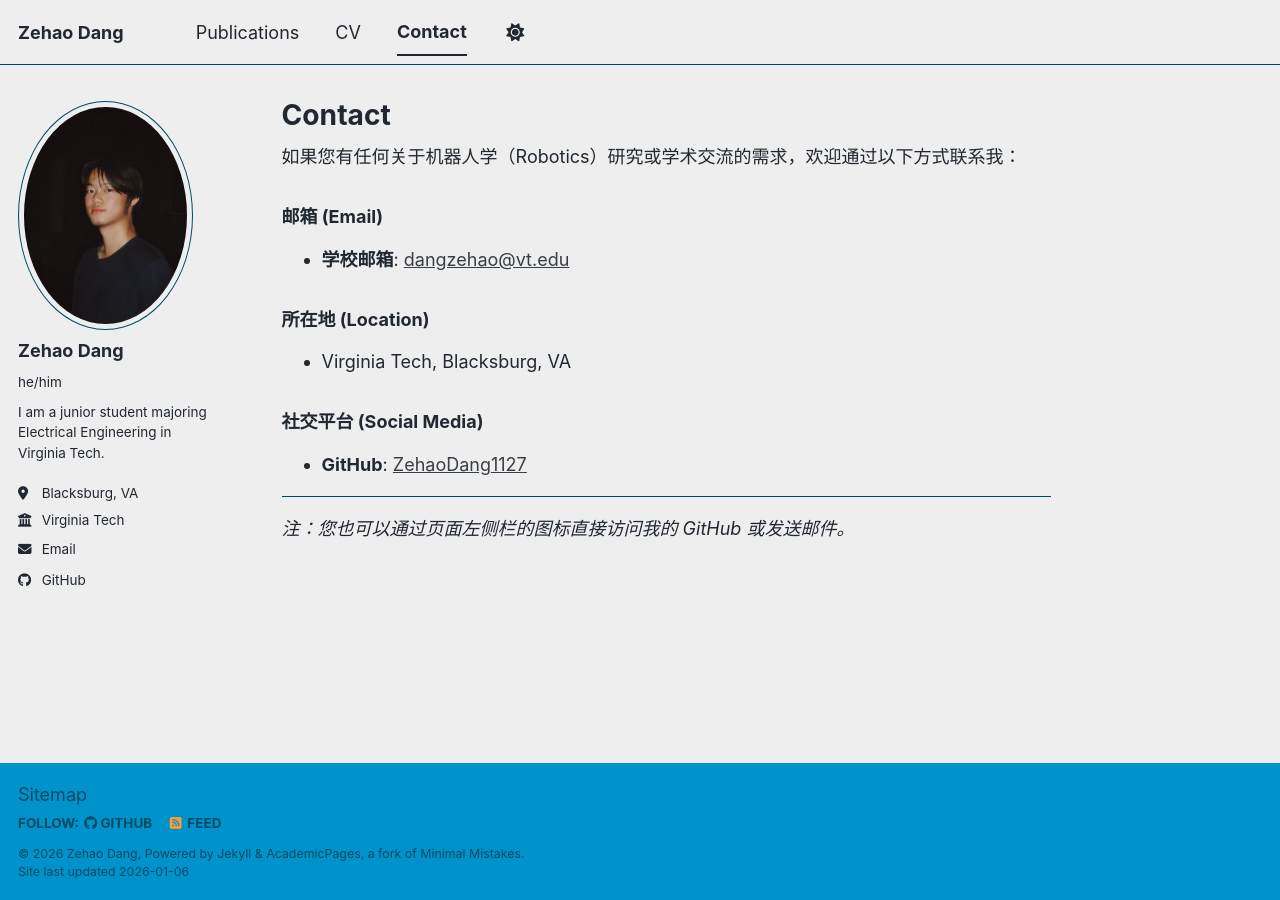
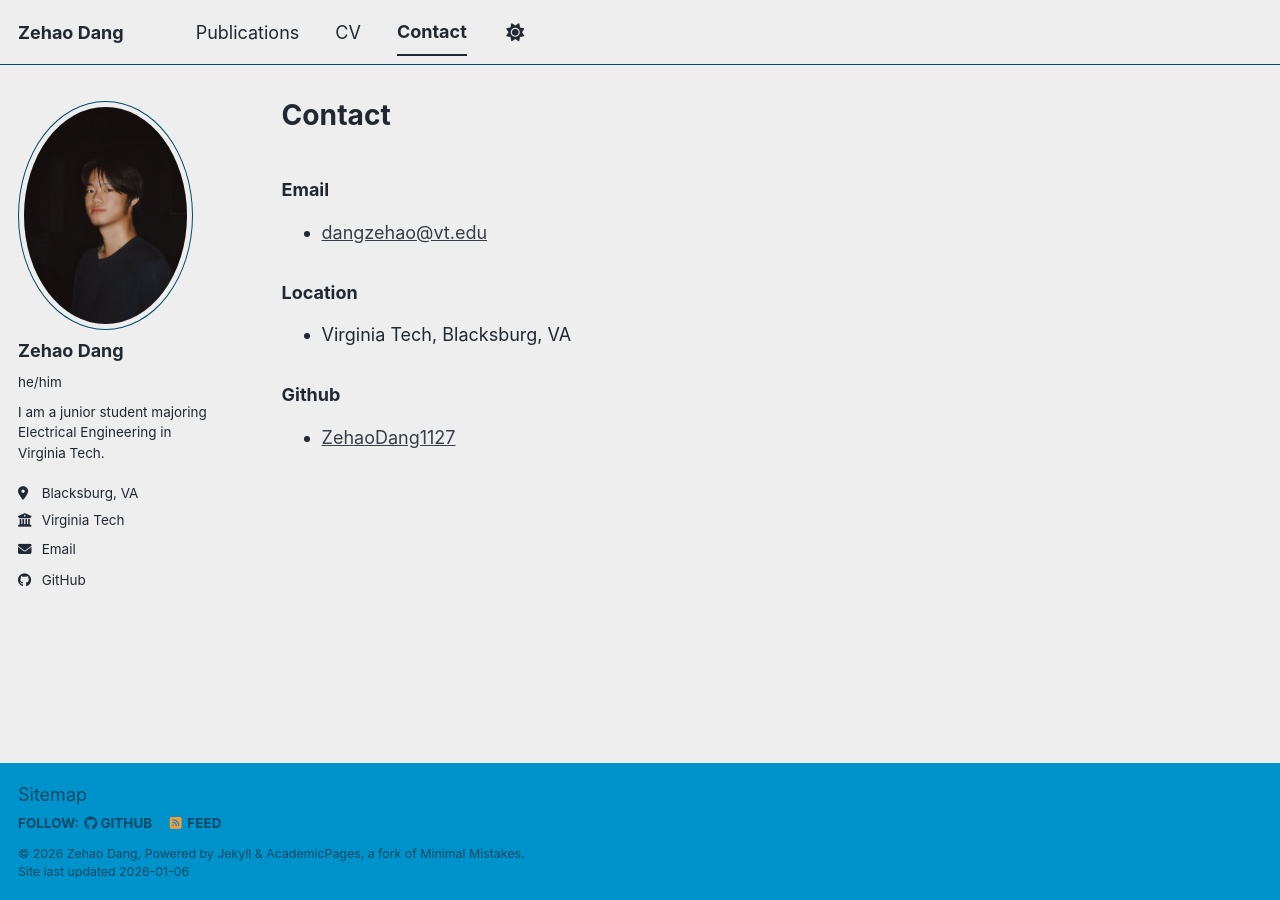
Before and after one commit to ZehaoDang1127/ZehaoDang1127.github.io, a Jekyll site: the page built from _pages/contact.md, in a window 1280 px wide. Built offline with Jekyll 4.4.1, drawn with Linux system fonts in a browser that asks for light colours; a script bundle is joined from its source files by our own code; library files that are not in the unit come from our copies.

Commit message:
Revise contact page formatting and headings
Updated contact information formatting and headings.

```diff
--- a/_pages/contact.md
+++ b/_pages/contact.md
@@ -5,16 +5,12 @@ permalink: /contact/
 author_profile: true
 ---
 
-如果您有任何关于机器人学（Robotics）研究或学术交流的需求，欢迎通过以下方式联系我：
 
-### 邮箱 (Email)
-* **学校邮箱**: [dangzehao@vt.edu](mailto:dangzehao@vt.edu)
+### Email
+* [dangzehao@vt.edu](mailto:dangzehao@vt.edu)
 
-### 所在地 (Location)
+### Location
 * Virginia Tech, Blacksburg, VA
 
-### 社交平台 (Social Media)
-* **GitHub**: [ZehaoDang1127](https://github.com/ZehaoDang1127)
-
----
-*注：您也可以通过页面左侧栏的图标直接访问我的 GitHub 或发送邮件。*
+### Github
+* [ZehaoDang1127](https://github.com/ZehaoDang1127)
```
